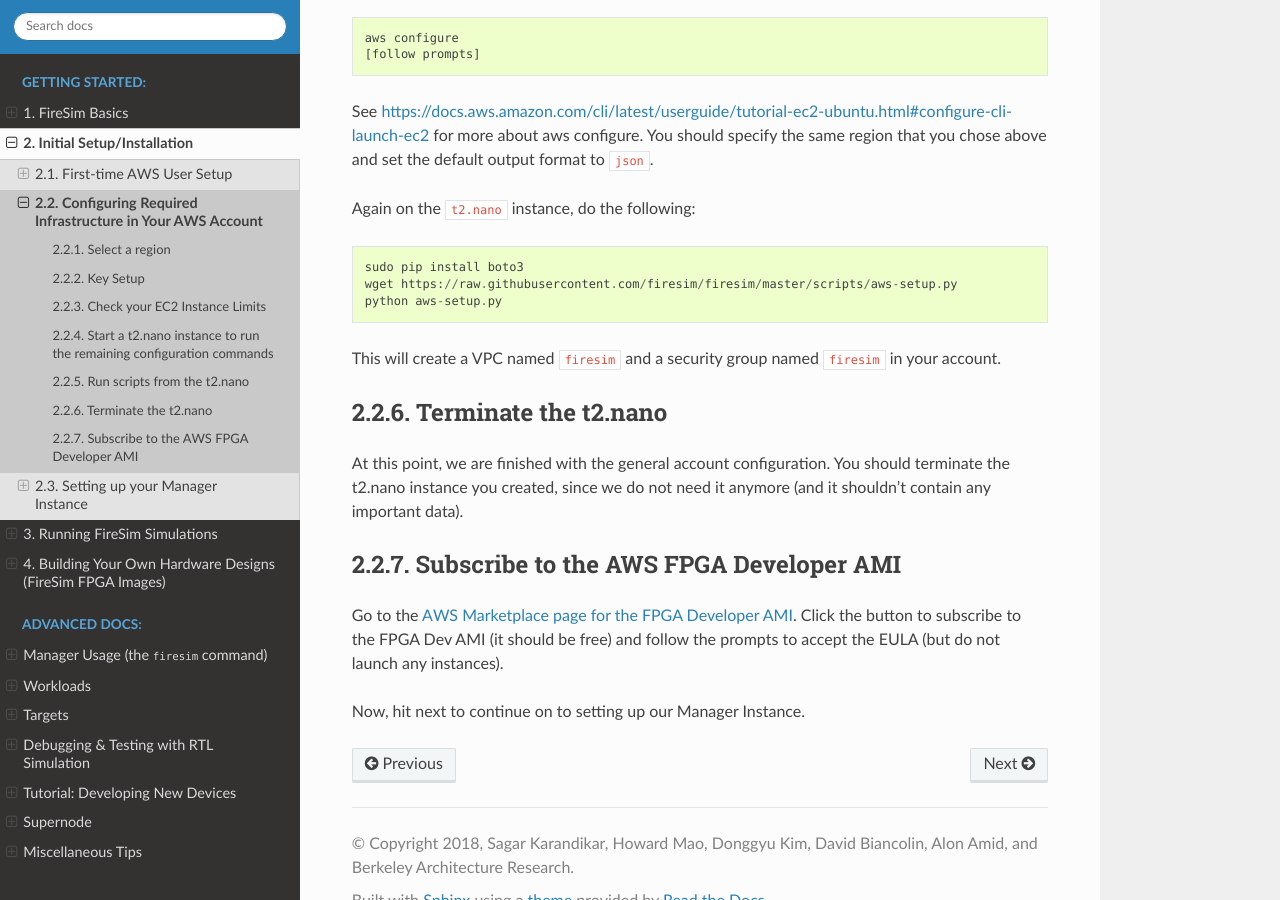
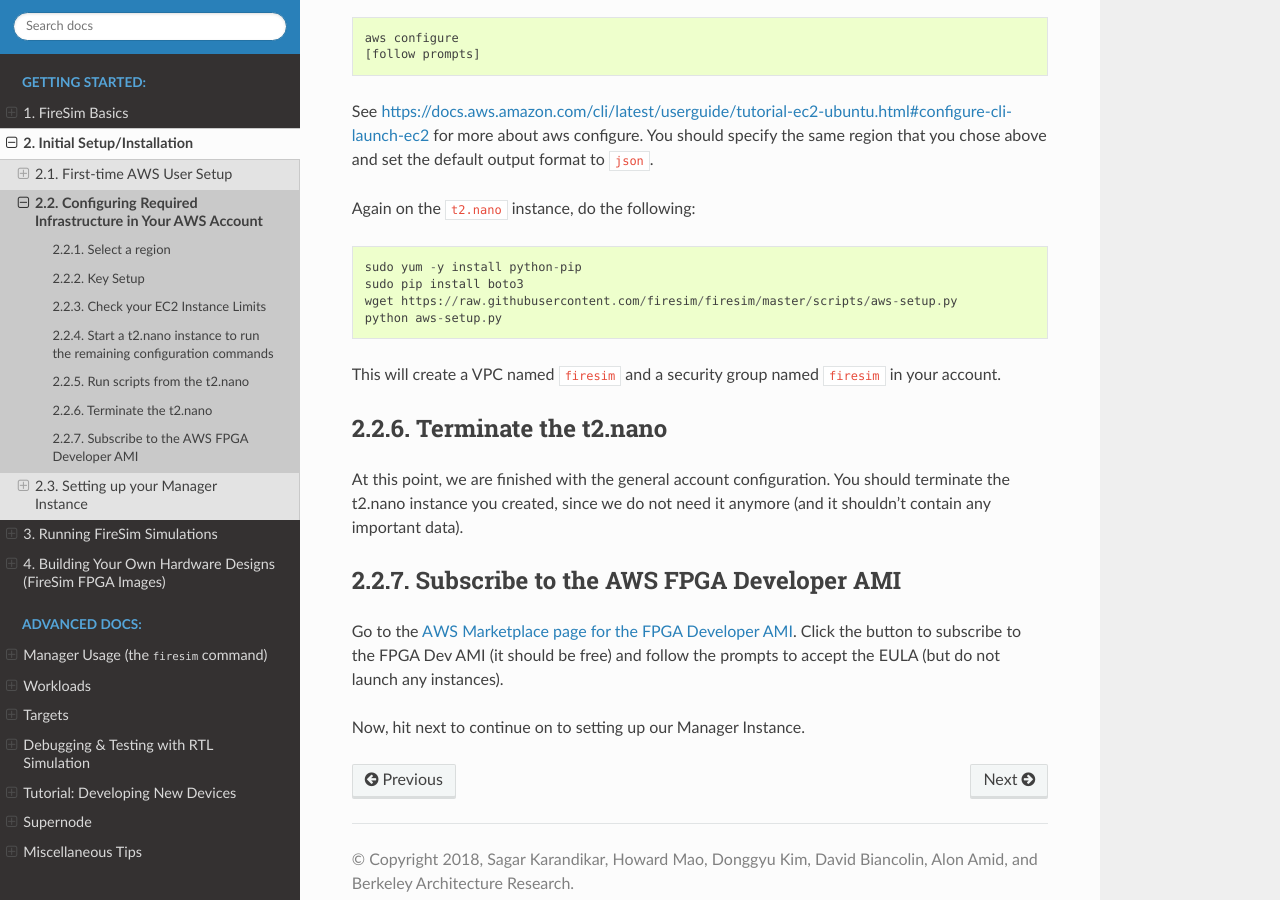
Before and after one commit to firesim/firesim, a Sphinx documentation site: the page built from docs/Initial-Setup/Configuring-Required-Infrastructure-in-Your-AWS-Account.rst, in a window 1280 px wide and 900 px high, scrolled down 2015 px. Built offline with Sphinx 7.4.7 and the Read the Docs theme 2.0.0, drawn with Linux system fonts in a browser that asks for light colours.

Commit message:
Installing python-pip is necessary on new Amazon Linux AMIs

```diff
--- a/docs/Initial-Setup/Configuring-Required-Infrastructure-in-Your-AWS-Account.rst
+++ b/docs/Initial-Setup/Configuring-Required-Infrastructure-in-Your-AWS-Account.rst
@@ -113,6 +113,7 @@
 
 ::
 
+    sudo yum -y install python-pip
     sudo pip install boto3
     wget https://raw.githubusercontent.com/firesim/firesim/master/scripts/aws-setup.py
     python aws-setup.py
```
